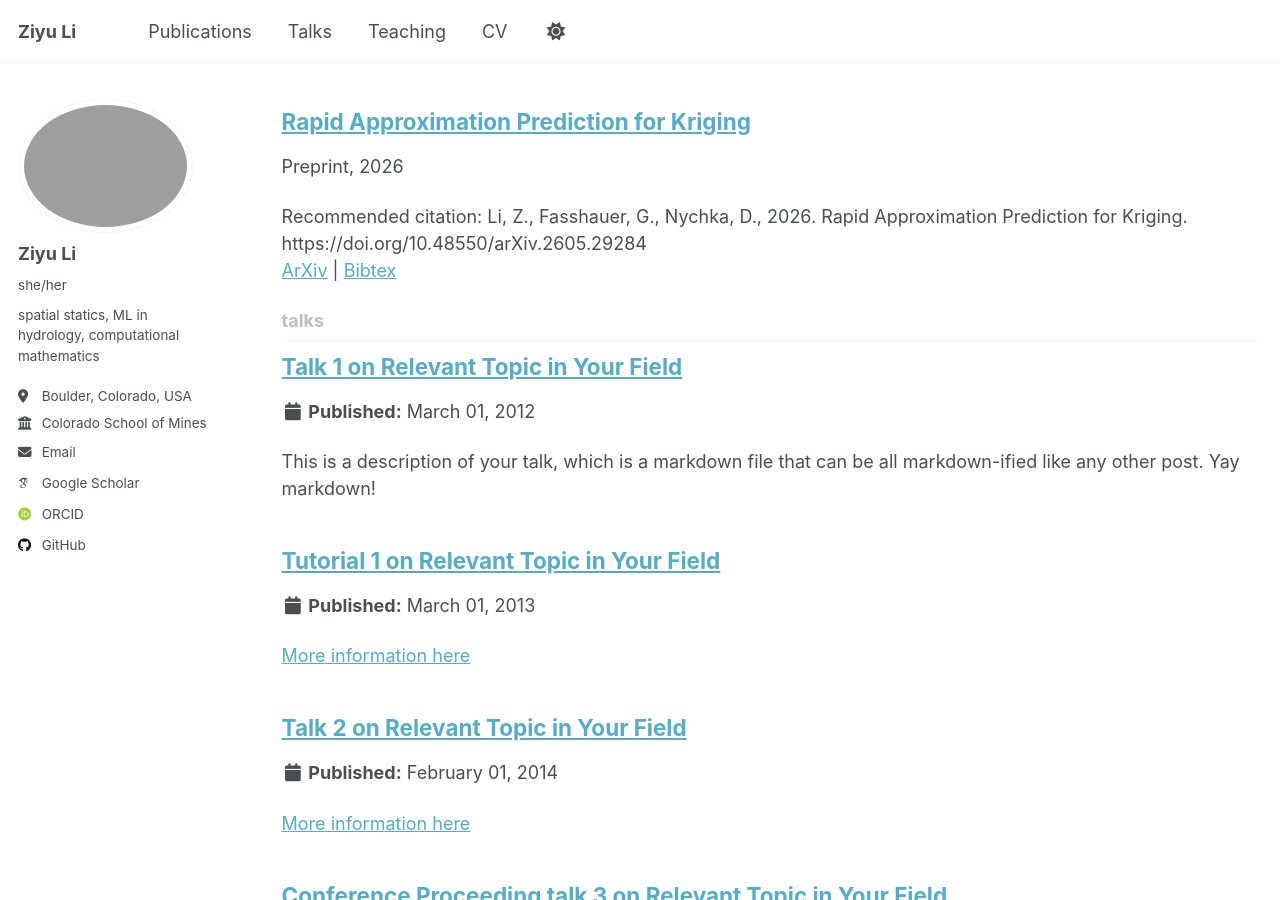
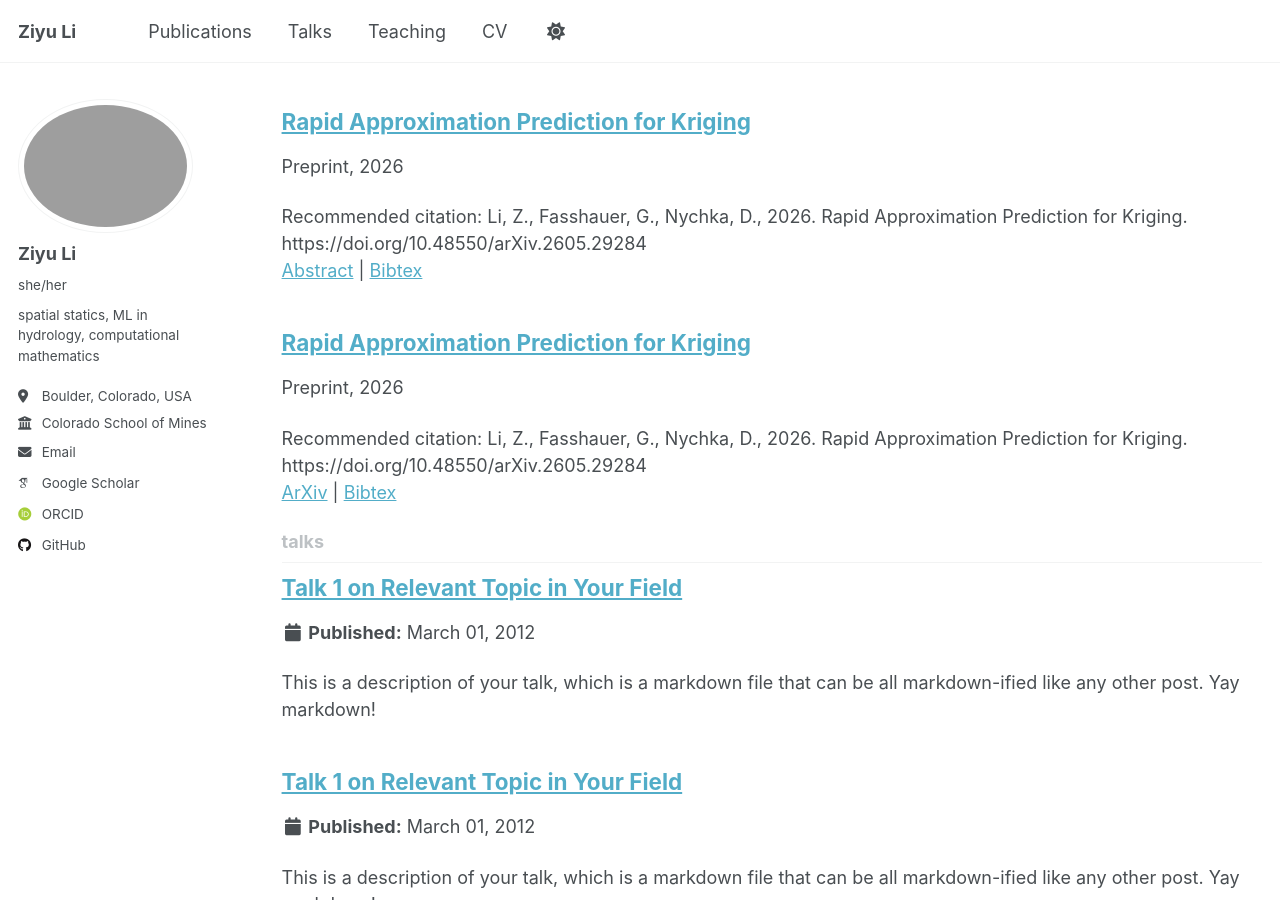
Before and after one commit to ziyuli22/ziyuli22.github.io, a Jekyll site: the page built from _pages/collection-archive.html, in a window 1280 px wide and 900 px high, scrolled down 1321 px. Built offline with Jekyll 4.4.1, drawn with Linux system fonts in a browser that asks for light colours; some web fonts are replaced; a script that is not in the unit is left out.

Commit message:
updated an poster

```diff
--- a/_includes/archive-single.html
+++ b/_includes/archive-single.html
@@ -72,6 +72,10 @@
       <p>Recommended citation: {{ post.citation }}<br /><a href="{{ post.dataseturl }}">Dataset</a> | <a href="{{ post.bibtexurl }}">Bibtex</a></p>
     {% elsif post.citation and post.dataseturl %}
       <p>Recommended citation: {{ post.citation }}<br /><a href="{{ post.dataseturl }}">Dataset</a></p>
+    {% elsif post.citation and post.abstracturl and post.bibtexurl %}
+      <p>Recommended citation: {{ post.citation }}<br /><a href="{{ post.abstracturl }}">Abstract</a> | <a href="{{ post.bibtexurl }}">Bibtex</a></p>
+    {% elsif post.citation and post.abstracturl %}
+      <p>Recommended citation: {{ post.citation }}<br /><a href="{{ post.abstracturl }}">Abstract</a></p>
     {% elsif post.citation and post.arxivurl and post.bibtexurl %}
       <p>Recommended citation: {{ post.citation }}<br /><a href="{{ post.arxivurl }}">ArXiv</a> | <a href="{{ post.bibtexurl }}">Bibtex</a></p>
     {% elsif post.citation and post.arxivurl %}
@@ -92,6 +96,10 @@
       <p><a href="{{ post.dataseturl }}">Dataset</a> | <a href="{{ post.bibtexurl }}">Bibtex</a></p>
     {% elsif post.dataseturl %}
       <p><a href="{{ post.dataseturl }}">Dataset</a></p>
+    {% elsif post.abstracturl and post.bibtexurl %}
+      <p><a href="{{ post.abstracturl }}">Abstract</a> | <a href="{{ post.bibtexurl }}">Bibtex</a></p>
+    {% elsif post.abstracturl %}
+      <p><a href="{{ post.abstracturl }}">Abstract</a></p>
     {% elsif post.arxivurl and post.bibtexurl %}
       <p><a href="{{ post.arxivurl }}">ArXiv</a> | <a href="{{ post.bibtexurl }}">Bibtex</a></p>
     {% elsif post.arxivurl %}
--- /dev/null
+++ b/_publications/2026_05_05_poster_dCFE.md
@@ -0,0 +1,10 @@
+---
+title: "Rapid Approximation Prediction for Kriging"
+collection: publications
+category: posters #datasets, manuscripts
+permalink: /publication/2026_05_05_poster_dCFE
+date: 2026-05-05
+abstracturl: '10.5194/egusphere-egu26-14714'
+bibtexurl: 'https://ziyuli22.github.io/files/2026_05_28_article_rap.bib'
+citation: 'Li, Z., Fasshauer, G., Nychka, D., 2026. Rapid Approximation Prediction for Kriging. https://doi.org/10.48550/arXiv.2605.29284'
+---
--- /dev/null
+++ b/_talks/2025_07_17_poster_spat.md
@@ -0,0 +1,11 @@
+---
+title: "Talk 1 on Relevant Topic in Your Field"
+collection: talks
+type: "Talk"
+permalink: /talks/2012-03-01-talk-1
+venue: "UC San Francisco, Department of Testing"
+date: 2012-03-01
+location: "San Francisco, CA, USA"
+---
+
+This is a description of your talk, which is a markdown file that can be all markdown-ified like any other post. Yay markdown!
```
Also changed, not shown: _layouts/single.html (+8 -0 lines).
